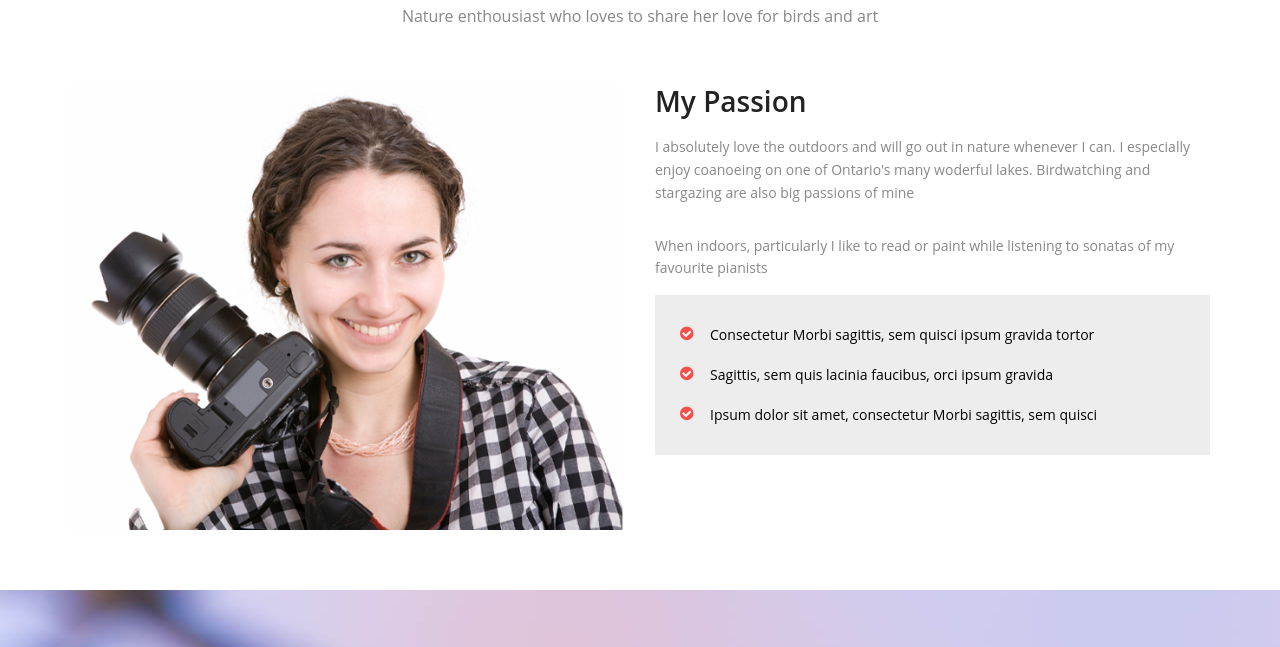
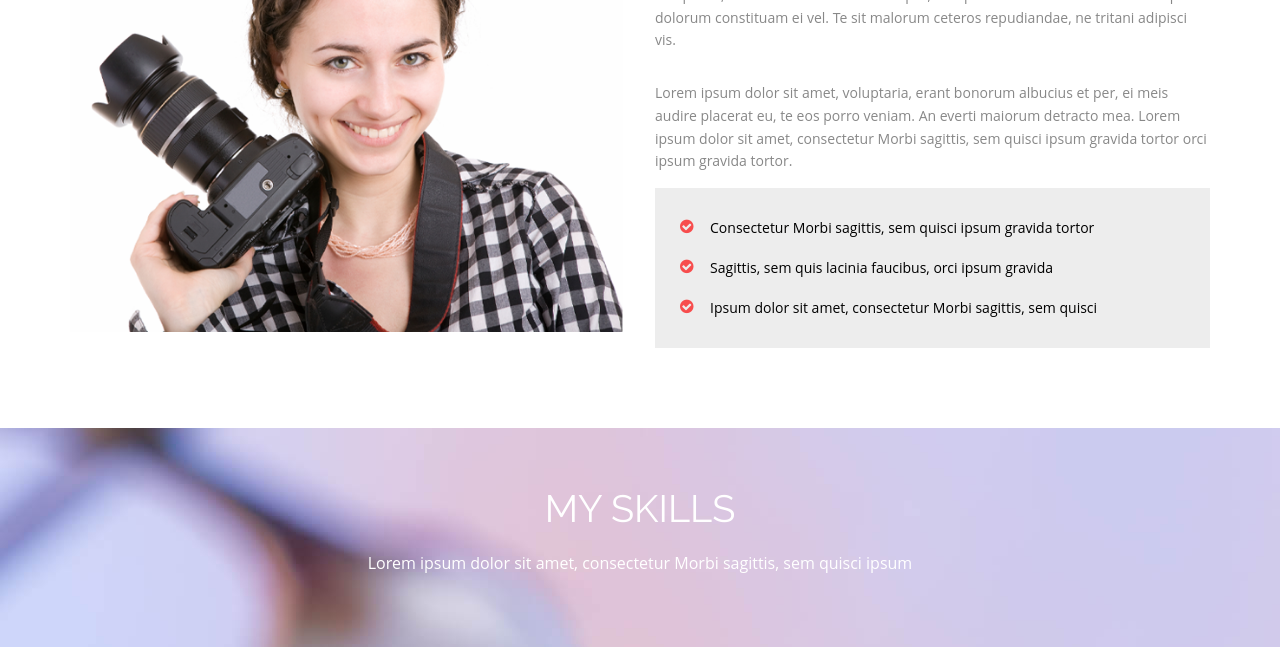
Before and after one commit to AmelLamri/amellamri.github.io, a plain HTML site: page index.html in a window 1280 px wide. Shown: the part 697-1344 px from the top of the page. Drawn offline with Linux system fonts and the light colour scheme.

Commit message:
Revert "Branch1"

```diff
--- a/index.html
+++ b/index.html
@@ -81,15 +81,15 @@
 <div class="inner_wrapper about-us aboutUs-container fadeInLeft animated wow">
   <div class="container">
     <h2>About Me</h2>
-	<h6> Nature enthousiast who loves to share her love for birds and art </h6>
+	<h6>A persone who loves Nature and It's creations</h6>
     <div class="inner_section">
  <div class="row">
       <div class="col-md-6"> <img class="img-responsive" src="img/about1.png" align=""> </div>
       <div class="col-md-6">
         <h3>My Passion</h3>
-        <p>I absolutely love the outdoors and will go out in nature whenever I can. I especially enjoy coanoeing on one of Ontario's many woderful lakes. Birdwatching and stargazing are also big passions of mine </p>
+        <p>Lorem ipsum dolor sit amet, quo meis voluptaria, erant bonorum albucius et per, ei placerat eu, te eos porro veniam. An everti maiorum detracto mea. Eu eos dicam voluptaria, erant bonorum albucius et per, ei sapientem accommodare est. Saepe dolorum constituam ei vel. Te sit malorum ceteros repudiandae, ne tritani adipisci vis.</p>
 
-        <p>When indoors, particularly I like to read or paint while listening to sonatas of my favourite pianists
+        <p>Lorem ipsum dolor sit amet, voluptaria, erant bonorum albucius et per, ei meis audire placerat eu, te eos porro veniam. An everti maiorum detracto mea. Lorem ipsum dolor sit amet, consectetur Morbi sagittis, sem quisci ipsum gravida tortor orci ipsum gravida tortor.
 									</p>
 
 									<ul class="about-us-list">
```
